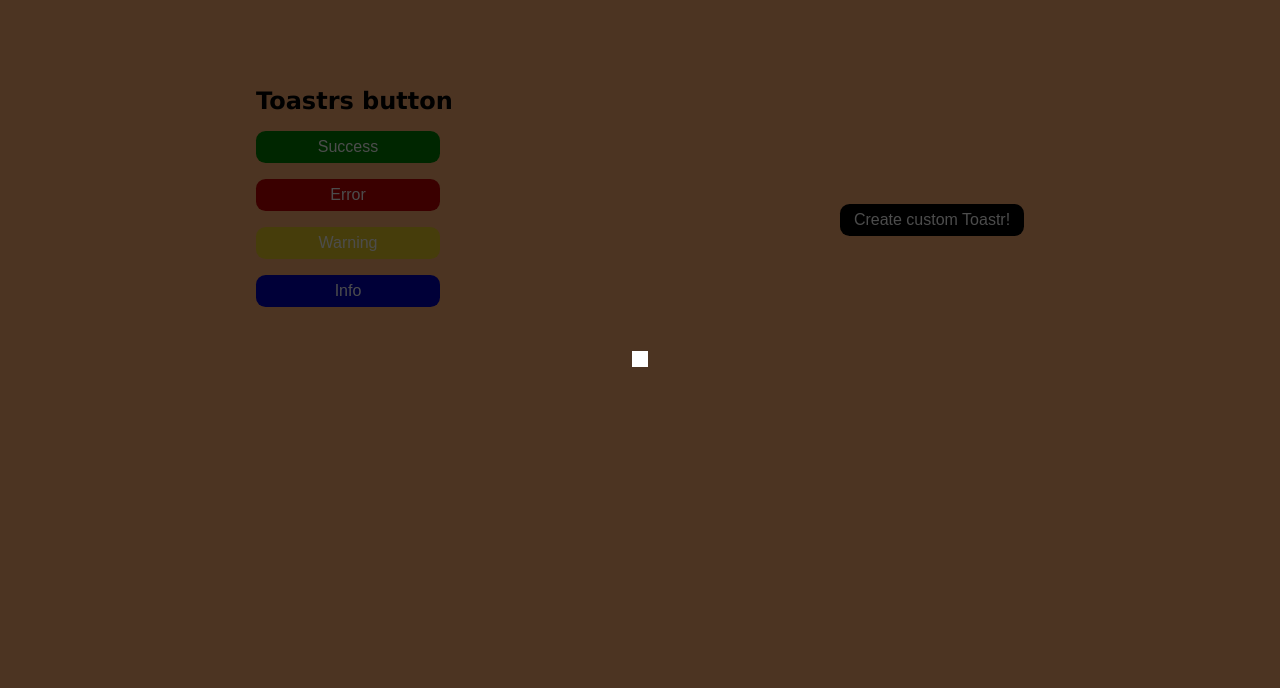
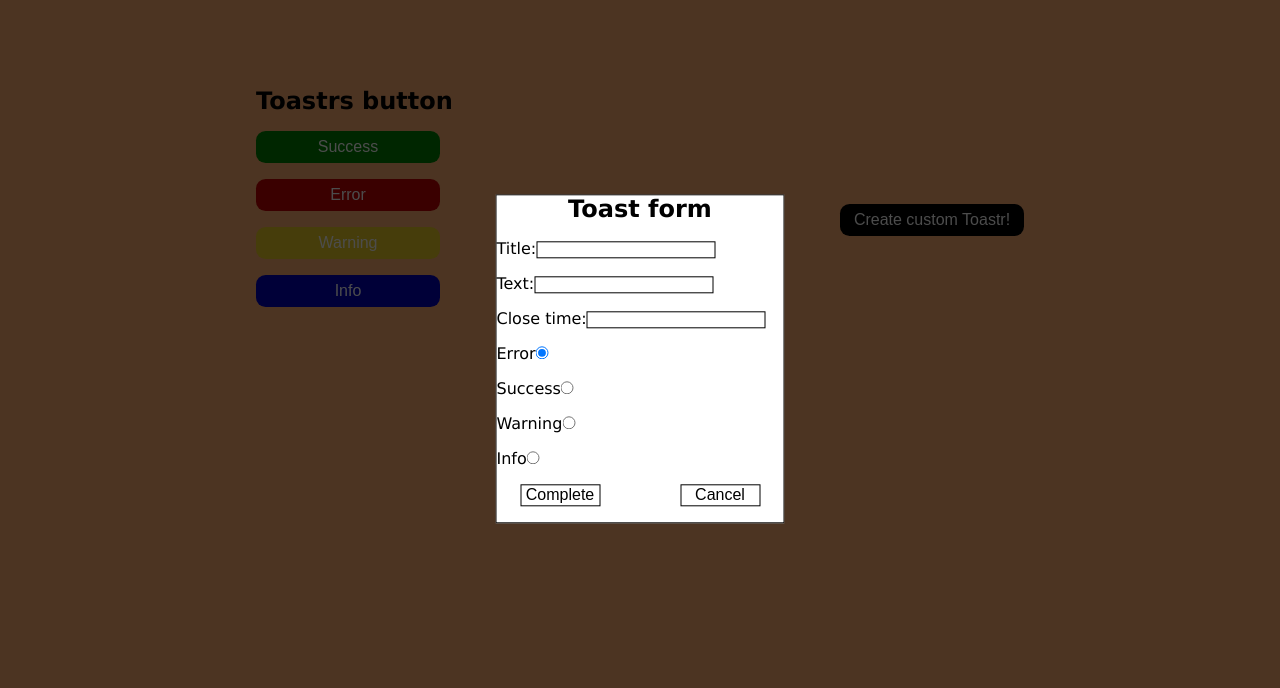
Before and after one commit to DevAlexeyProtasenya/iTechArt_PopUp, a plain HTML site: page index.html in a window 1280 px wide. Both pictures are taken after a click on the button "Create custom Toastr!". Shown: the part 41-729 px from the top of the page. Drawn offline with Linux system fonts and the light colour scheme.

Commit message:
feat: add Form

```diff
--- /dev/null
+++ b/common/Util.js
@@ -0,0 +1,23 @@
+class Util {
+  static addClassesToElement(elem, classes){
+    classes.forEach(curClass => elem.classList.add(curClass));
+  }
+
+  static createNewElement(tag, classes){
+    const elem = document.createElement(tag);
+    if(classes) {
+      Util.addClassesToElement(elem, classes);
+    }
+    return elem;
+  }
+
+  static getParent(parentSelector){
+    return document.querySelector(parentSelector);
+  }
+
+  static getElement(tag){
+    return document.createElement(tag);
+  }
+}
+
+export default Util;
--- a/common/common.js
+++ b/common/common.js
@@ -1,3 +1,5 @@
+import Toastr from "../components/toastr/Toastr.js";
+
 export const ToastrType = {
   ERROR: 'error',
   WARNING: 'warning',
@@ -11,3 +13,79 @@ export const ToastrImages = {
   SUCCESS: './public/toastIcons/success.svg',
   INFO: './public/toastIcons/info.svg',
 }
+
+export const toastFormFields = {
+  handler: (form) => {
+    const title = form.querySelector('#title-textfield').value;
+    const text = form.querySelector('#text-textfield').value;
+    const timeout = form.querySelector('#timeout-textfield').value;
+    const types = document.getElementsByName('typeToast');
+    let typeToast;
+    types.forEach(type => {
+      if(type.checked)
+        typeToast = type.value;
+    });
+    const toast = new Toastr({text, title, type: typeToast, timeout});
+    const toastField = document.querySelector('.toasts');
+    toast.render(toastField);
+  },
+  fields: [
+    {
+      type: 'header',
+      text: 'Toast form'
+    },
+    {
+      type: 'text',
+      id: 'title-textfield',
+      name: 'title',
+      text: 'Title:',
+      isRequire: true,
+    },
+    {
+      type: 'text',
+      id: 'text-textfield',
+      name: 'title',
+      text: 'Text:',
+      isRequire: true,
+    },
+    {
+      type: 'number',
+      id: 'timeout-textfield',
+      name: 'timeout',
+      text: 'Close time:',
+      isRequire: true,
+    },
+    {
+      type: 'radio',
+      id: 'error-radio',
+      name: 'typeToast',
+      text: 'Error',
+      value: ToastrType.ERROR,
+      checked: true,
+    },
+    {
+      type: 'radio',
+      id: 'success-radio',
+      name: 'typeToast',
+      text: 'Success',
+      value: ToastrType.SUCCESS,
+      checked: false,
+    },
+    {
+      type: 'radio',
+      id: 'warning-radio',
+      name: 'typeToast',
+      text: 'Warning',
+      value: ToastrType.WARNING,
+      checked: false,
+    },
+    {
+      type: 'radio',
+      id: 'info-radio',
+      name: 'typeToast',
+      text: 'Info',
+      value: ToastrType.INFO,
+      checked: false,
+    }
+  ]
+};
--- a/components/Popup/Popup.js
+++ b/components/Popup/Popup.js
@@ -1,15 +1,9 @@
+import Util from "../../common/Util.js";
+
 class Popup {
   constructor(tag, parentSelector){
-    this.element = this.getElement(tag);
-    this.parent = this.getParent(parentSelector);
-  }
-
-  getParent(parentSelector){
-    return document.querySelector(parentSelector);
-  }
-
-  getElement(tag){
-    return document.createElement(tag);
+    this.element = Util.getElement(tag);
+    this.parent = Util.getParent(parentSelector);
   }
 
   render(){
@@ -23,7 +17,7 @@ class Popup {
   addButton(buttonSettings, parent){
     const {type, action, handler, content, classes} = buttonSettings;
     const button = document.createElement('button');
-    this.addClassesToElement(button, classes);
+    Util.addClassesToElement(button, classes);
     button.type = type;
     this.addListener(button, action, handler);
     button.textContent = content;
@@ -31,13 +25,7 @@ class Popup {
   }
 
   addListener(elem, action, handler){
-    elem.addEventListener(action, handler.bind(this));
-  }
-
-  addClassesToElement(elem, classes){
-    for(let i = 0; i < classes.length; i++){
-      elem.classList.add(classes[i]);
-    }
+    elem.addEventListener(action, handler);
   }
 
   addCloseButton(handler){
--- a/components/Toastr/Toastr.js
+++ b/components/Toastr/Toastr.js
@@ -1,10 +1,11 @@
 import Popup from '../popup/Popup.js';
 import {ToastrType, ToastrImages} from '../../common/common.js';
+import Util from '../../common/Util.js';
 
 class Toastr extends Popup {
   constructor(toastrSettings){
     super('div', '#toasts');
-    const {text, title, type, timeout} = toastrSettings
+    const {text, title, type, timeout} = toastrSettings;
     this.text = text;
     this.title = title;
     this.type = type;
@@ -14,11 +15,11 @@ class Toastr extends Popup {
   }
 
   createElement(){
-    this.addClassesToElement(this.element, ['toast', this.type]);
+    Util.addClassesToElement(this.element, ['toast', this.type]);
     this.addIcon();
     this.createInformationBlock();
     const timeout = this.setCloseTimer(this.timeout*1000);
-    this.addCloseButton(this.closeHandler.bind(this, timeout));
+    this.addCloseButton(() => {this.closeHandler(timeout)});
   }
 
   addIcon(){
@@ -51,10 +52,10 @@ class Toastr extends Popup {
   }
 
   setCloseTimer(time){
-    const timeout = setTimeout(function(){
-      this.addClassesToElement(this.element, ['toast__disappearance']);
-      setTimeout(this.hide.bind(this), 500);
-    }.bind(this), time);
+    const timeout = setTimeout(() => {
+      Util.addClassesToElement(this.element, ['toast__disappearance']);
+      setTimeout(() => {this.hide()}, 500);
+    }, time);
     return timeout;
   }
 
--- /dev/null
+++ b/components/form/Form.js
@@ -0,0 +1,125 @@
+import Util from "../../common/Util.js";
+import Modal from "../modal/Modal.js";
+
+class Form extends Modal {
+  constructor(content){
+    const {fields, handler} = content;
+    const form = Util.createNewElement('form', ['toast-form']);
+    super(form);
+    this.fields = fields;
+    this.handler = handler;
+    this.required = [];
+    this.errorlabel = Util.createNewElement('label', ['error-text']);
+    this.form = form;
+    this.setContent();
+  }
+
+  setContent(){
+    this.fields.forEach(field => this.createFormElement(field));
+    this.createButtons();
+  }
+
+  createFormElement(field){
+    switch(field.type){
+      case 'header': {
+        this.createHeader(field);
+        break;
+      }
+      case 'radio': {
+        this.createRadioInput(field);
+        break;
+      }
+      case 'text' : {
+        this.createInput(field);
+        break;
+      }
+      case 'number': {
+        this.createInput(field);
+        break;
+      }
+    }
+  }
+
+  createHeader(field){
+    const header = document.createElement('h2');
+    header.textContent = field.text;
+    this.form.appendChild(header);
+  }
+
+  createButtons(){
+    const buttons = Util.createNewElement('div', ['toast-form__buttons']);
+    const submitButtonSettings = {
+      type: 'button',
+      action: 'click',
+      handler: () => this.completeForm(),
+      content: 'Complete',
+      classes: ['complete-btn'],
+    }
+    const cancelButtonSettings = {
+      type: 'button',
+      action: 'click',
+      handler: () => this.cancelForm(),
+      content: 'Cancel',
+      classes: ['cancel-btn'],
+    }
+    this.addButton(submitButtonSettings, buttons);
+    this.addButton(cancelButtonSettings, buttons);
+    this.form.appendChild(buttons);
+  }
+
+  createInput(field){
+    const {id, text, type, name, isRequire} = field;
+    const textField = document.createElement('input');
+    const label = document.createElement('label');
+    label.htmlFor = id;
+    label.textContent = text;
+    textField.type = type;
+    textField.name = name;
+    textField.id = id;
+    const rootDiv = document.createElement('div');
+    rootDiv.appendChild(label);
+    rootDiv.appendChild(textField);
+    if(isRequire) {
+      this.required.push(textField);
+    }
+    rootDiv.classList.add('text-field');
+    if(type !== 'radio'){
+      this.form.appendChild(rootDiv);
+      return;
+    }
+    return rootDiv;
+  }
+
+  createRadioInput = function(field){
+    const rootDiv = this.createInput(field);
+    const radio = rootDiv.querySelector('input');
+    radio.value = field.value;
+    radio.checked = field.checked;
+    this.form.appendChild(rootDiv);
+  }
+
+  completeForm(){
+    if(this.validateFields()){
+      this.handler(this.form);
+      this.cancelForm();
+    }
+  }
+
+  cancelForm(){
+    this.closeModal();
+  }
+
+  validateFields(){
+    for(let i = 0; i < this.required.length; i++) {
+      if(this.required[i].value.length === 0){
+        this.errorlabel.textContent = 'Required fields should be filled!';
+        this.form.appendChild(this.errorlabel);
+        return false;
+      }
+    }
+    this.errorlabel.textContent = '';
+    return true;
+  }
+}
+
+export default Form
--- /dev/null
+++ b/components/form/form.css
@@ -0,0 +1,63 @@
+.toast-form {
+  display: flex;
+  flex-direction: column;
+  align-items: flex-start;
+  gap: 1rem;
+  min-width: 287px;
+}
+
+.toast-form h2 {
+  align-self: center;
+}
+
+.toast-form input {
+  border: black 0.1rem solid;
+  outline: none;
+}
+
+.radio-btns {
+  max-width: 30rem;
+  margin: auto 1rem;
+  width: 100%;
+  display: flex;
+  border: solid black 0.1rem;
+  flex-wrap: wrap;
+  justify-content: space-between;
+  align-self: center;
+}
+
+.inputs {
+  display: flex;
+  gap: 0.5rem;
+  flex-direction: column;
+  align-items: flex-end;
+  align-self: center;
+}
+
+.inputs .text-field{
+  width: 100%;
+  display: flex;
+  justify-content: space-between;
+}
+
+.toast-form__buttons {
+  display: flex;
+  align-self: center;
+  width: 15rem;
+  justify-content: space-between;
+  margin-bottom: 1rem;
+}
+
+.toast-form__buttons button {
+  font-size: 1rem;
+  height: 1.4rem;
+  width: 5rem;
+  background-color: transparent;
+  border: solid 1px;
+  cursor: pointer;
+}
+
+.error-text {
+  color: red;
+  align-self: center;
+}
--- a/components/modal/Modal.js
+++ b/components/modal/Modal.js
@@ -1,3 +1,4 @@
+import Util from "../../common/Util.js";
 import Popup from "../popup/Popup.js";
 
 class Modal extends Popup {
@@ -10,7 +11,7 @@ class Modal extends Popup {
 
   createModal(){
     const modal = document.createElement('div');
-    this.addClassesToElement(modal, ['modal']);
+    Util.addClassesToElement(modal, ['modal']);
     if(this.content){
       modal.appendChild(this.makeContentWrapper());
     }
@@ -18,14 +19,14 @@ class Modal extends Popup {
   }
 
   createParentElement(){
-    this.addClassesToElement(this.element, ['modal-wrapper']);
+    Util.addClassesToElement(this.element, ['modal-wrapper']);
     this.addListener(this.element, 'click', this.closeModalByWrapper);
     this.addElement(this.modal);
   }
 
   makeContentWrapper(){
     const wrapper = document.createElement('div');
-    this.addClassesToElement(wrapper, ['content-wrapper']);
+    Util.addClassesToElement(wrapper, ['content-wrapper']);
     wrapper.appendChild(this.content);
     return wrapper;
   }
@@ -37,7 +38,7 @@ class Modal extends Popup {
   }
 
   closeModal(){
-    this.addClassesToElement(this.modal, ['closing']);
+    Util.addClassesToElement(this.modal, ['closing']);
     this.element.removeEventListener('click', this.closeModal);
     setTimeout(this.hide.bind(this), 300);
   }
--- a/index.html
+++ b/index.html
@@ -7,6 +7,7 @@
   <link rel="stylesheet" href="style.css">
   <link rel="stylesheet" href="./components/Toastr/toastr.css">
   <link rel="stylesheet" href="./components/modal/modal.css">
+  <link rel="stylesheet" href="./components/form/form.css">
   <title>Popup</title>
 </head>
 <body>
--- a/script.js
+++ b/script.js
@@ -1,6 +1,6 @@
 import Toastr from "./components/toastr/Toastr.js";
-import { ToastrType } from "./common/common.js";
-import Modal from "./components/modal/Modal.js";
+import { ToastrType, toastFormFields } from "./common/common.js";
+import Form from "./components/form/Form.js";
 const toastButtonsField = document.querySelector('.toast__buttons');
 const formButton = document.getElementById('new');
 
@@ -56,8 +56,7 @@ const createToastr = toastType => {
 toastButtonsField.addEventListener('click', renderToast);
 
 const viewForm = () => {
-  var modal = new Modal();
-  console.log(modal.modal);
+  var modal = new Form(toastFormFields);
   modal.render();
 }
 
```
